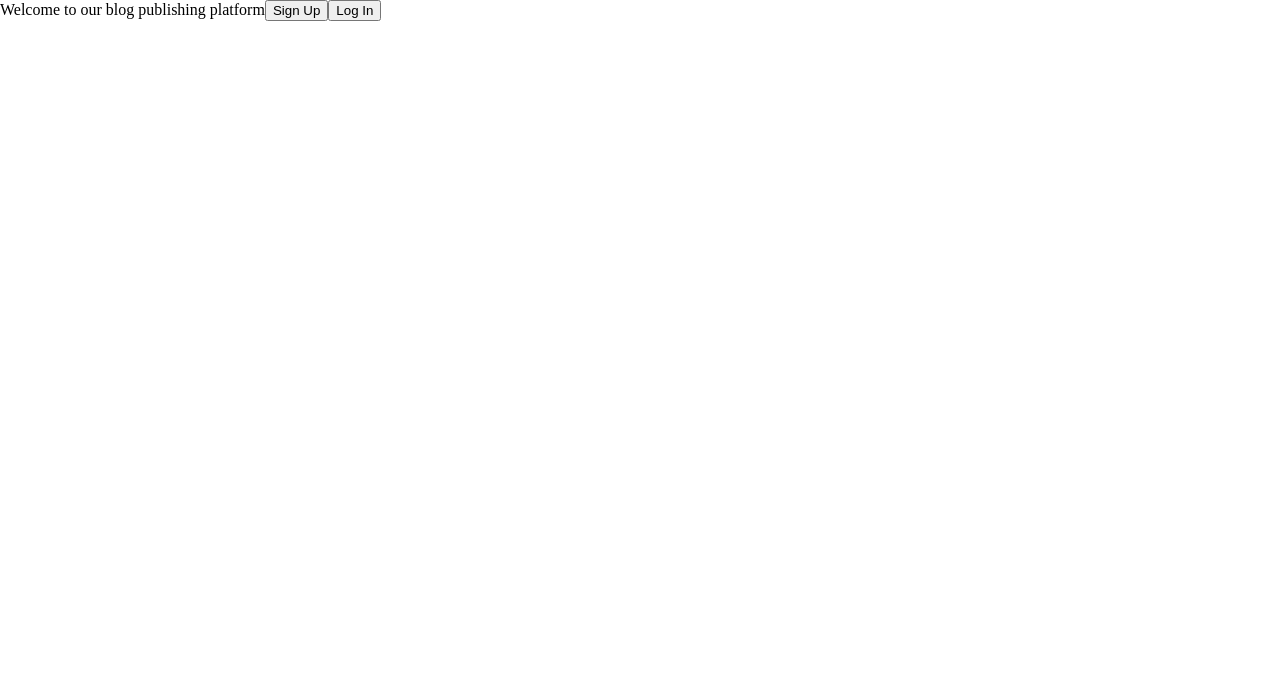
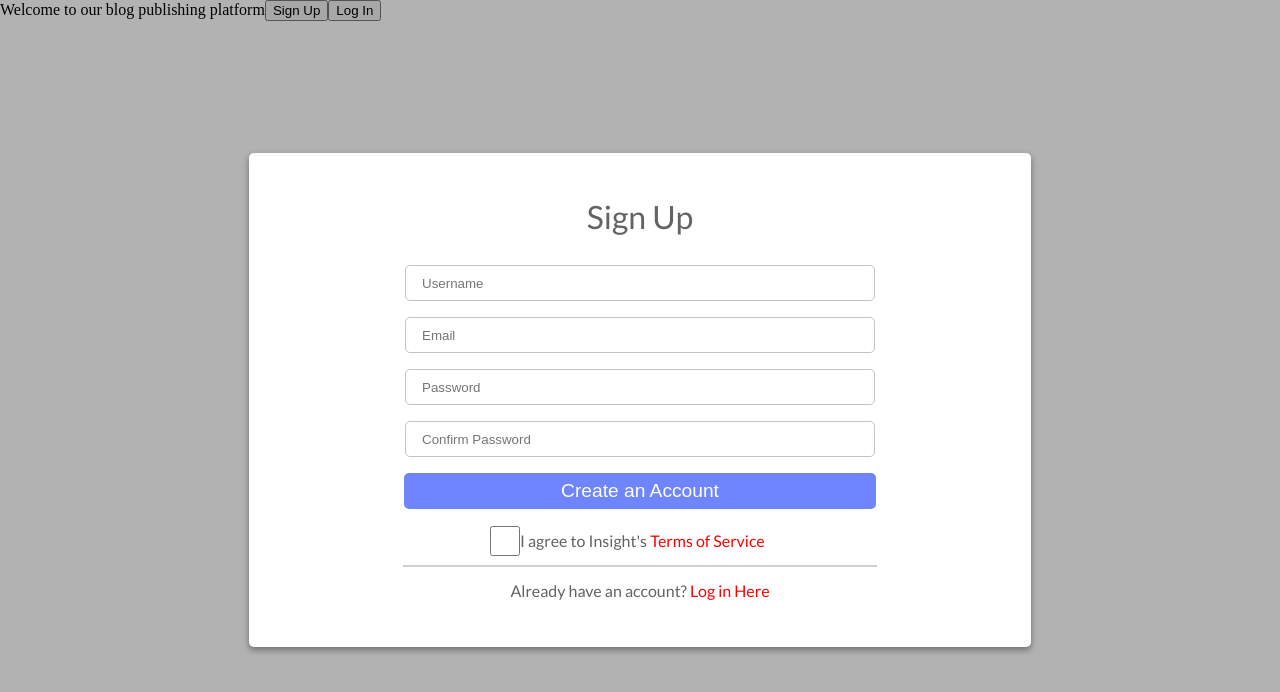
Before and after one commit to LABS-EU3/react_blog_frontend, a React (Create React App) app: page / in a window 1280 px wide. Shown: the top 692 px of the page. Built offline with nearby package versions, Linux system fonts and the light colour scheme.

Commit message:
Polish styles

```diff
--- a/public/index.html
+++ b/public/index.html
@@ -8,6 +8,7 @@
   <meta name="theme-color" content="#000000" />
   <meta name="description" content="Web site created using create-react-app" />
   <link rel="apple-touch-icon" href="%PUBLIC_URL%/logo192.png" />
+  <link href="https://fonts.googleapis.com/css?family=Lato&display=swap" rel="stylesheet">
   <!--
       manifest.json provides metadata used when your web app is installed on a
       user's mobile device or desktop. See https://developers.google.com/web/fundamentals/web-app-manifest/
--- a/src/App.js
+++ b/src/App.js
@@ -4,7 +4,7 @@ import Register from "./pages/Register";
 import Login from "./pages/Login";
 
 function App() {
-  const [registerOpen, setRegisterOpen] = useState(false);
+  const [registerOpen, setRegisterOpen] = useState(true);
   const [loginOpen, setLoginOpen] = useState(false);
 
   const showModal = e => {
--- a/src/pages/Modal.js
+++ b/src/pages/Modal.js
@@ -11,7 +11,7 @@ const ModalWrapper = styled.div`
   display: grid;
   justify-content: center;
   align-items: center;
-  background-color: rgba(0,0,0,0.3);
+  background-color: rgba(0, 0, 0, 0.3);
 `;
 const ModalInner = styled.div`
   padding: 20;
@@ -21,28 +21,29 @@ const ModalInner = styled.div`
   margin: 1rem;
   position: relative;
   min-width: 300px;
-  box-shadow: 0 3px 6px rgba(0,0,0,0.16), 0 3px 6px rgba(0,0,0,0.23);
+  box-shadow: 0 3px 6px rgba(0, 0, 0, 0.16), 0 3px 6px rgba(0, 0, 0, 0.23);
   justify-self: center;
   width: 750px;
-  padding: 1.0rem;
+  padding: 1rem;
   border-radius: 5px;
 
   @media (max-width: 750px) {
     width: 90%;
     margin: auto;
     border-radius: 10px;
-    margin-top: 23.0rem;
+    margin-top: 23rem;
   }
 `;
 
 function Modal(props) {
   return ReactDOM.createPortal(
-    <ModalWrapper onClick={props.handleControl} id='modal-wrapper'>
-      <ModalInner onClick={e => e.stopPropagation()}>{props.children}</ModalInner>
+    <ModalWrapper onClick={props.handleControl} id="modal-wrapper">
+      <ModalInner onClick={e => e.stopPropagation()}>
+        {props.children}
+      </ModalInner>
     </ModalWrapper>,
     document.querySelector("#modal")
   );
 }
 
-
 export default Modal;
--- a/src/pages/Register.js
+++ b/src/pages/Register.js
@@ -10,8 +10,12 @@ const StyledAuth = styled.form`
   margin: 0 auto;
   align-items: center;
   justify-content: space-between;
+  font-family: 'Lato', sans-serif;
+  padding: 2rem 0;
   h1 {
     font-size: 2rem;
+    color: #636363;
+    margin-bottom: 1rem;
   }
   input {
     width: 60%;
@@ -25,13 +29,14 @@ const StyledAuth = styled.form`
   .primary {
     background-color: #6f85fd;
     width: 63%;
-    height: 4vh;
+    height: 4.4vh;
     border-radius: 5px;
     border: none;
     font-size: 1.2rem;
     color: white;
     font-weight: 100;
     margin-top: 1rem;
+    cursor: pointer;
   }
   label {
     display: inline-block;
@@ -42,6 +47,21 @@ const StyledAuth = styled.form`
   hr {
     width: 63%;
     border: 0.5px solid #cfcfcf;
+    margin-bottom: 1rem;
+  }
+  color: #636363;
+  .tos {
+      display: flex;
+      margin-top: 1rem;
+      align-items: center;
+      width: 40%;
+      input {
+          width: 10%;
+          margin: 0;
+      }
+      a {
+          color : red;
+      }
   }
 `;
 
@@ -49,13 +69,15 @@ function Register(props) {
   const username = useRef("");
   const email = useRef("");
   const password = useRef("");
+  const confirmPassword = useRef("");
 
   const signup = e => {
     e.preventDefault();
     console.log(
       username.current.value,
       email.current.value,
-      password.current.value
+      password.current.value,
+      confirmPassword.current.value
     );
   };
 
@@ -65,17 +87,16 @@ function Register(props) {
       <input placeholder="Username" ref={username} />
       <input placeholder="Email" ref={email} />
       <input placeholder="Password" ref={password} />
+      <input placeholder="Confirm Password" ref={confirmPassword} />
       <button onClick={signup} className="primary">
         Create an Account
       </button>
-      <div>
-        <input type="checkbox" id="tos" />
-        <label>
-          I agree to Insight's{" "}
-          <span>
-            <a>Terms of Service</a>
-          </span>
-        </label>
+      <div className='tos'>
+        <input type="checkbox"/>
+        <p className='inline'>
+          I agree to Insight's
+            <a> Terms of Service</a>
+        </p>
       </div>
       <hr />
       <p>
```
